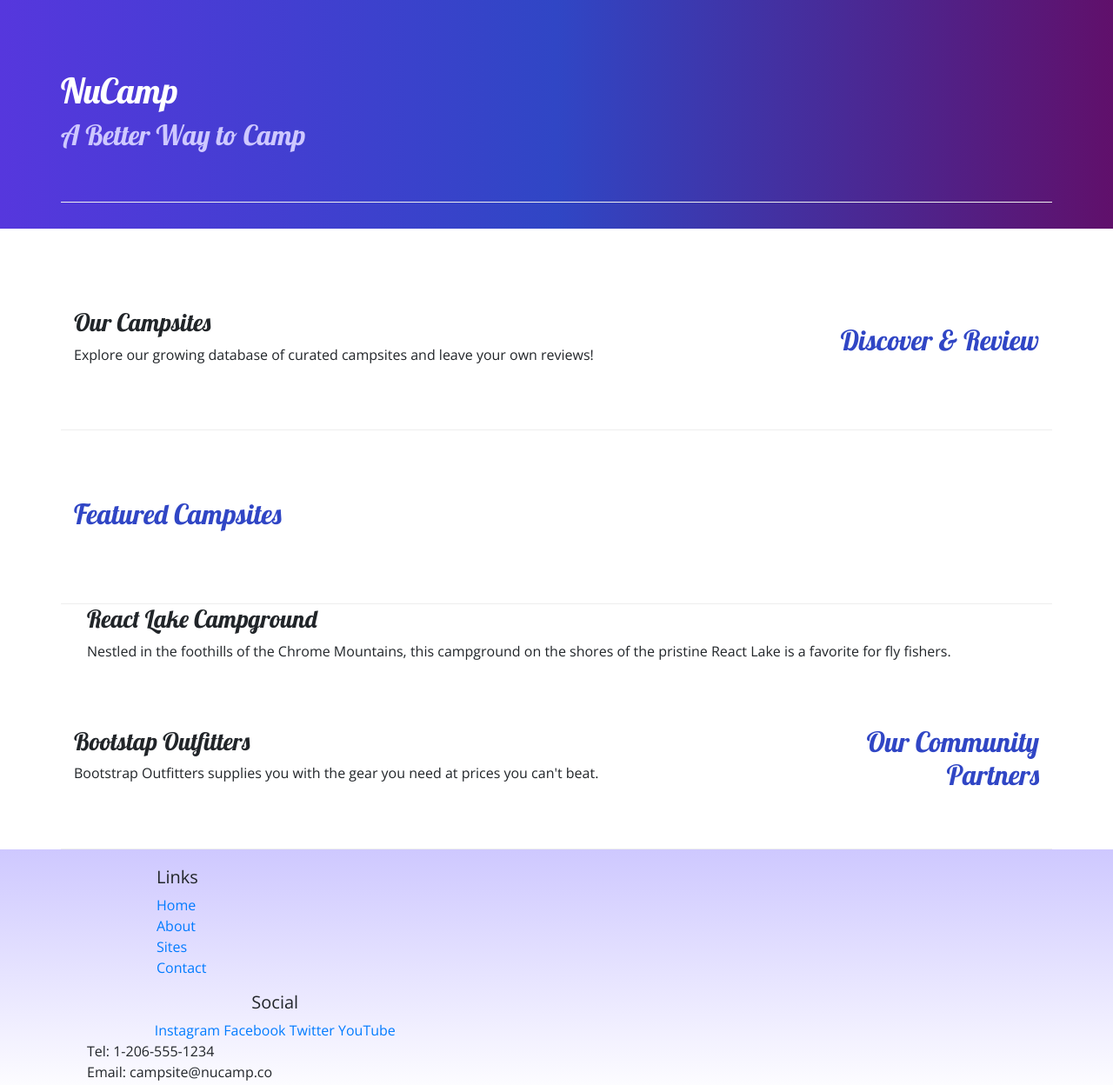
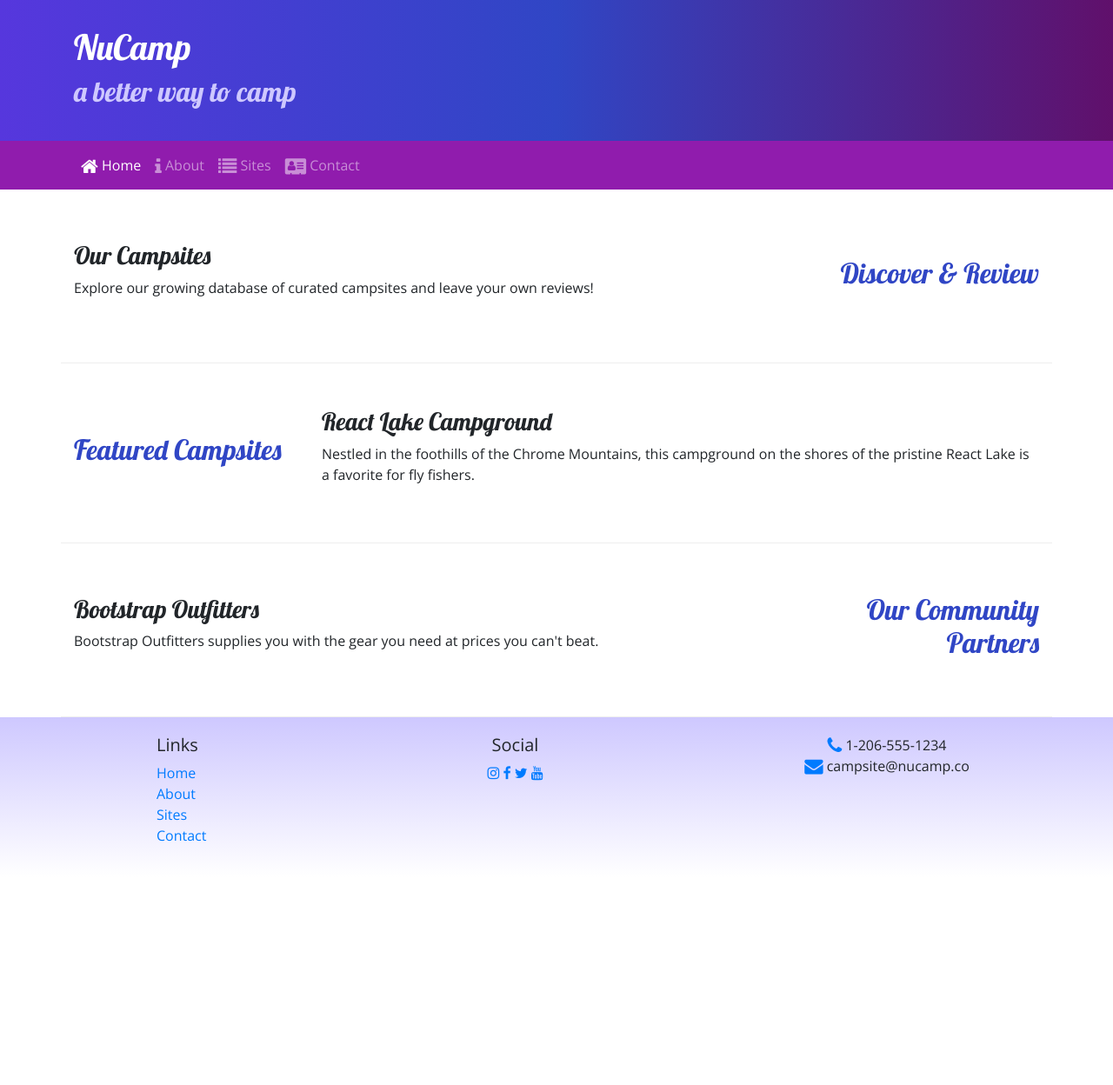
Before and after one commit to fpananganan/My-First-Bootstrap-Project, a website: page index.html in a window 1280 px wide. Shown: the whole page at 87% size. After the commit the page ends 1009 px from the top, so only its background shows below. Drawn offline with nearby package versions, Linux system fonts and the light colour scheme.

Commit message:
Adjustments & Alignments

```diff
--- a/css/styles.css
+++ b/css/styles.css
@@ -20,9 +20,15 @@
 }
 
 .jumbotron {
-    padding: 30px;
+
     background-image: linear-gradient(to right, #5637DD, #3046C5, #60106B);
     color: white;
+    margin: 0;
+    padding: 30px;
+}
+
+.navbar {
+    background-color: #901CAD;
 }
 
 .row-content {
--- a/index.html
+++ b/index.html
@@ -2,36 +2,51 @@
 <html lang="en">
 
 <head>
-    <!-- Required meta tags always comes first -->
+    <!-- Required meta tags always come first -->
     <meta charset="utf-8" />
-    <meta name="viewport" content="width-device-width, initial-scale=1" />
+    <meta name="viewport" content="width=device-width, initial-scale=1" />
 
     <!-- Bootstrap CSS -->
     <link rel="stylesheet" href="node_modules/bootstrap/dist/css/bootstrap.min.css" />
 
-    <!-- Custom Styles -->
+    <!-- Additional CSS must be placed after Bootstrap CSS -->
+    <link rel="stylesheet" href="https://fonts.googleapis.com/css?family=Lobster|Open+Sans" />
+    <link rel="stylesheet" href="node_modules/font-awesome/css/font-awesome.min.css" />
     <link rel="stylesheet" href="css/styles.css" />
 
-    <!-- Additional CSS must be placed after Bootstrap CSS -->
-    <link rel="stylesheet" href="https://fonts.googleapis.com/css?family=Lobster|Open+Sans" />
-
-    <title>NuCamp: A Better Way to Camp</title>
+    <title>NuCamp: A Better Way To Camp</title>
 </head>
 
 <body>
+
     <header class="jumbotron jumbotron-fluid">
         <div class="container">
-            <div class="row row-content align-items-center">
-                <div class="column">
-                    <div>
+            <div class="row">
+                <div class="col">
                     <h1>NuCamp</h1>
-                        <h2>A Better Way to Camp</h2>
+                    <h2>a better way to camp</h2>
                 </div>
             </div>
         </div>
+    </header>
+
+    <!-- Navbar -->
+    <nav class="navbar navbar-expand-sm navbar-dark sticky-top">
+            <div class="container">
+                <!-- Button -->
+                <button class="navbar-toggler ml-auto" type="button" data-toggle="collapse" data-target="#nucampNavbar">
+                    <span class="navbar-toggler-icon"></span>
+                </button>
+                <div class="collapse navbar-collapse" id="nucampNavbar">
+                    <ul class="navbar-nav">
+                        <li class="nav-item active"> <a class="nav-link" href="#"> <i class="fa fa-home fa-lg"> </i> Home </a> </li>
+                        <li class="nav-item"> <a class="nav-link" href="aboutus.html"> <i class="fa fa-info fa-lg"> </i> About </a> </li>
+                        <li class="nav-item"> <a class="nav-link" href="#"> <i class="fa fa-list fa-lg"> </i> Sites </a> </li>
+                        <li class="nav-item"> <a class="nav-link" href="#"><i class="fa fa-address-card fa-lg"> </i> Contact </a> </li>
+                    </ul>
                 </div>
-
-    </header>
+            </div>
+        </nav>
 
     <div class="container">
         <div class="row row-content align-items-center">
@@ -40,7 +55,7 @@
             </div>
             <div class="col">
                 <h3>Our Campsites</h3>
-                <p>Explore our growing database of curated campsites and leave your own reviews!</p>
+                <p class="d-none d-sm-block">Explore our growing database of curated campsites and leave your own reviews!</p>
             </div>
         </div>
 
@@ -48,18 +63,19 @@
             <div class="col-sm-4 col-md-3">
                 <h2>Featured Campsites</h2>
             </div>
-        </div>
             <div class="col">
                 <h3>React Lake Campground</h3>
-            <p>Nestled in the foothills of the Chrome Mountains, this campground on the shores of the pristine React Lake is a favorite for fly fishers.</p>
+                <p class="d-none d-sm-block">Nestled in the foothills of the Chrome Mountains, this campground on the shores of the pristine React Lake is a favorite for fly fishers.</p>
             </div>
+        </div>
+
         <div class="row row-content align-items-center">
             <div class="col-sm-4 order-sm-last col-md-3">
                 <h2 class="text-sm-right">Our Community Partners</h2>
             </div>
             <div class="col">
-                <h3>Bootstap Outfitters</h3>
-                <p>Bootstrap Outfitters supplies you with the gear you need at prices you can't beat.</p>
+                <h3>Bootstrap Outfitters</h3>
+                <p class="d-none d-sm-block">Bootstrap Outfitters supplies you with the gear you need at prices you can't beat.</p>
             </div>
         </div>
     </div>
@@ -70,30 +86,32 @@
                     <div class="col-4 col-sm-2 offset-1">
                         <h5>Links</h5>
                         <ul class="list-unstyled">
-                        <li><a href="#">Home</a></li>
+                            <li><a href="index.html">Home</a></li>
                             <li><a href="#">About</a></li>
                             <li><a href="#">Sites</a></li>
                             <li><a href="#">Contact</a></li>
                         </ul>
                     </div>
-            </div>
                     <div class="col-6 col-sm-5 text-center">
                         <h5>Social</h5>
-                <a href="http://instagram.com/">Instagram</a>
-                <a href="http://facebook.com/">Facebook</a>
-                <a href="http://twitter.com/">Twitter</a>
-                <a href="http://youtube.com/">YouTube</a>
+                        <a href="http://instagram.com/"> <i class="fa fa-instagram"> </i> </a>
+                        <a href="http://facebook.com/"> <i class="fa fa-facebook"></i></a>
+                        <a href="http://twitter.com/"> <i class="fa fa-twitter"> </i> </a>
+                        <a href="http://youtube.com/"> <i class="fa fa-youtube"> </i> </a>
                     </div>
-            <div class="col-sm-4">
-                Tel: 1-206-555-1234 <br />
-                Email: campsite@nucamp.co
+                    <div class="col-sm-4 text-center">
+                        <i class="fa fa-phone fa-lg text-primary"> </i> 1-206-555-1234 <br />
+                        <i class="fa fa-envelope fa-lg text-primary"> </i> campsite@nucamp.co
+                    </div>
                </div>
             </div>
         </footer>
 
-    <!-- jQuery must come first, then Popper.js, then the Bootstrap JavaScript pluggins -->
+    <!-- jQuery must come first, then Popper.js, then the Bootstrap JavaScript plugins.-->
     <script src="node_modules/jquery/dist/jquery.slim.min.js"></script>
     <script src="node_modules/popper.js/dist/umd/popper.min.js"></script>
     <script src="node_modules/bootstrap/dist/js/bootstrap.min.js"></script>
+
 </body>
+
 </html>
--- a/package.json
+++ b/package.json
@@ -15,6 +15,7 @@
   },
   "dependencies": {
     "bootstrap": "^4.0.0",
+    "font-awesome": "^4.7.0",
     "jquery": "^3.3.1",
     "popper.js": "^1.12.9"
   }
```
Also changed, not shown: aboutus.html (+29 -6 lines), 1 other file. Lines whose indentation alone changed are shown as unchanged.
